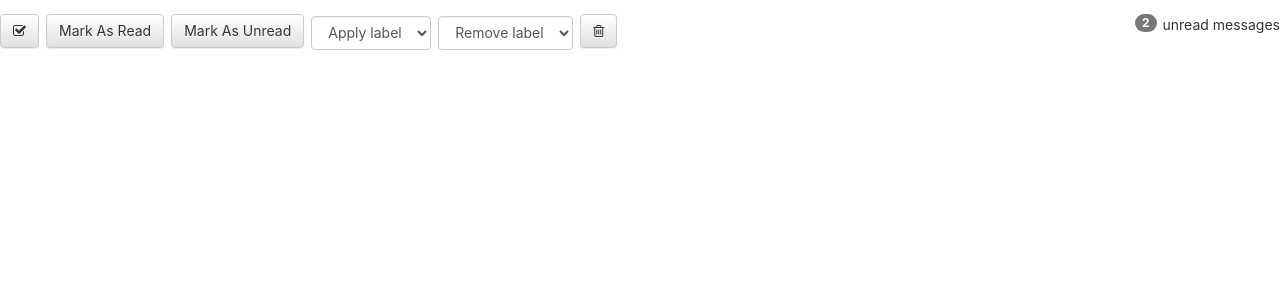
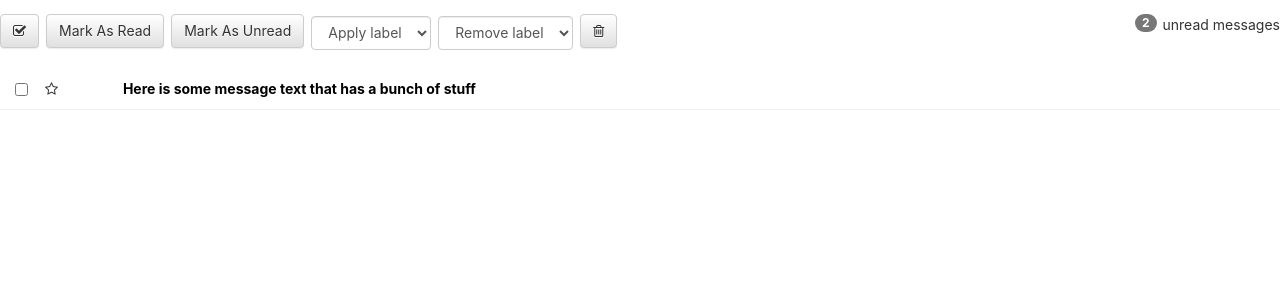
Before and after one commit to reidgarner/Inbox-Galvanize, a React (Create React App) app: page / in a window 1280 px wide. Shown: the top 300 px of the page. Built offline with nearby package versions, Linux system fonts and the light colour scheme.

Commit message:
added first basic message in MessageList component

```diff
--- a/src/App.js
+++ b/src/App.js
@@ -9,6 +9,8 @@ class App extends Component {
     return (
       <div className="App">
         <Toolbar />
+        <MessageList />
+        <Message />
       </div>
     );
   }
--- a/src/components/MessageList.jsx
+++ b/src/components/MessageList.jsx
@@ -1,8 +1,25 @@
 import React from 'react';
+import '../App.css';
 
-const MessageList = () => {
+const MessageList = (props) => {
     return (
-    <div></div>
+        <div class="row message unread">
+            <div class="col-xs-1">
+                <div class="row">
+                    <div class="col-xs-2">
+                        <input type="checkbox" />
+                    </div>
+                    <div class="col-xs-2">
+                        <i class="star fa fa-star-o"></i>
+                    </div>
+                </div>
+            </div>
+            <div class="col-xs-11">
+                <a href="#">
+                    Here is some message text that has a bunch of stuff
+                </a>
+            </div>
+        </div>
     )
 }
 
```
